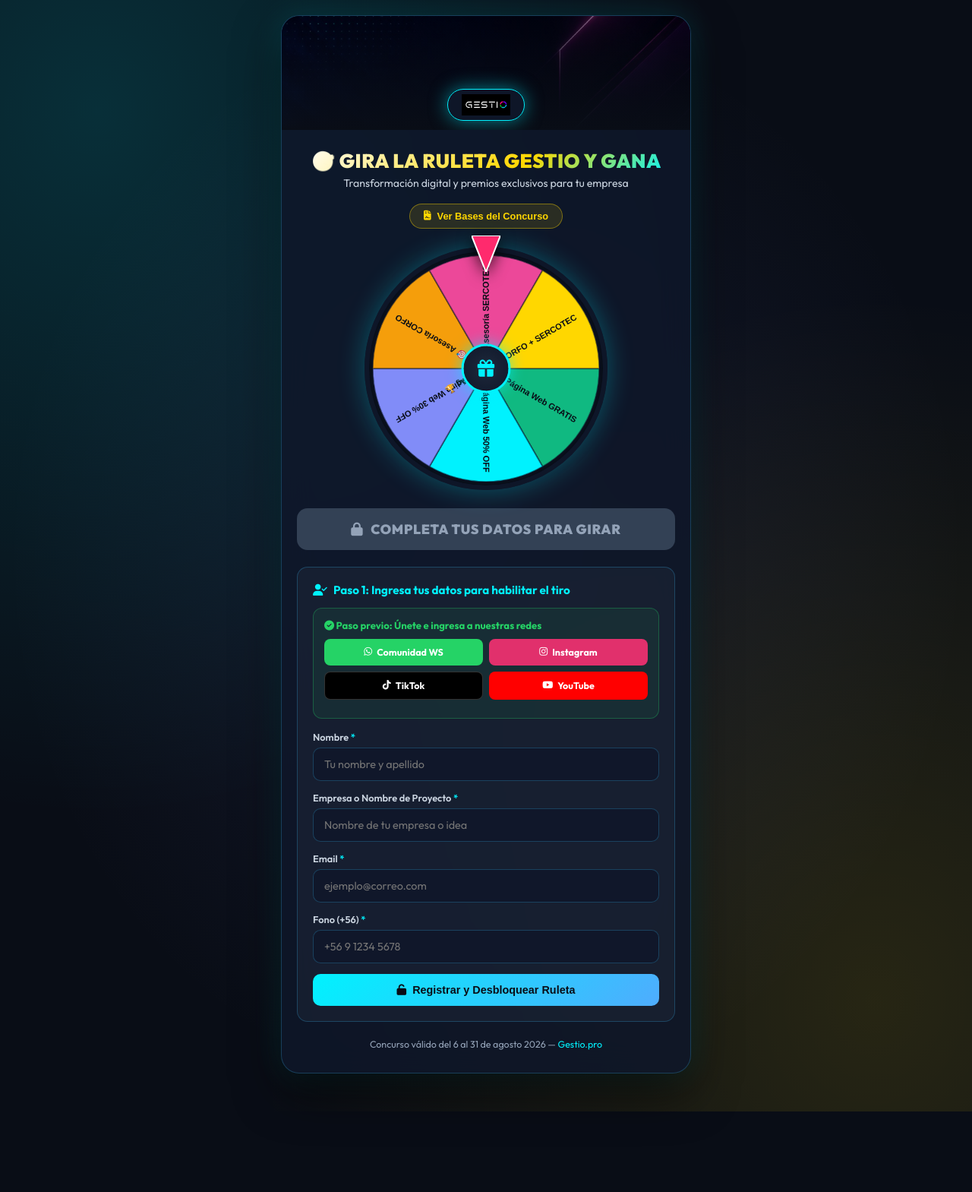
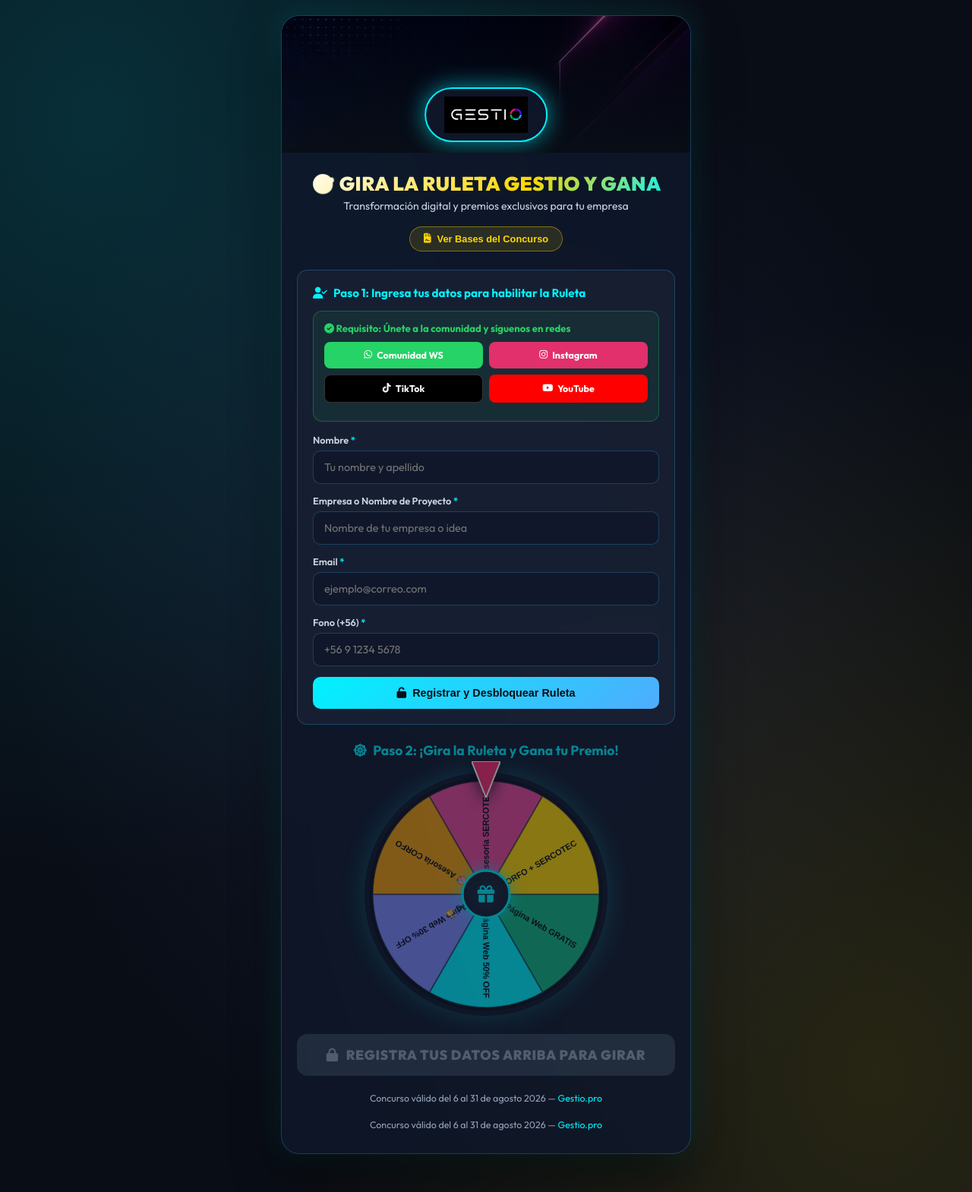
Before and after one commit to baastimella/VCARD, a plain HTML site: page ruleta.html in a window 1280 px wide. Shown: the whole page at 76% size. Before the commit the page ends 1463 px from the top, so only its background shows below. Drawn offline with nearby package versions, Linux system fonts and the light colour scheme.

Commit message:
fix: agrandar logo de encabezado y reordenar pasos colocando la ruleta debajo del formulario

```diff
--- a/ruleta.html
+++ b/ruleta.html
@@ -74,7 +74,7 @@
     /* Header Banner */
     .ruleta-header {
       position: relative;
-      height: 150px;
+      height: 180px;
       overflow: hidden;
       text-align: center;
     }
@@ -94,22 +94,23 @@
 
     .ruleta-logo-badge {
       position: absolute;
-      bottom: 12px;
+      bottom: 14px;
       left: 50%;
       transform: translateX(-50%);
       background: rgba(15, 23, 42, 0.95);
-      border: 1px solid var(--neon-cyan);
-      box-shadow: 0 0 25px rgba(0, 242, 254, 0.5);
-      padding: 6px 18px;
+      border: 2px solid var(--neon-cyan);
+      box-shadow: 0 0 30px rgba(0, 242, 254, 0.6);
+      padding: 10px 24px;
       border-radius: 50px;
       display: flex;
       align-items: center;
-      gap: 10px;
+      gap: 12px;
     }
 
     .ruleta-logo-img {
-      height: 28px;
+      height: 48px;
       width: auto;
+      display: block;
     }
 
     .ruleta-body {
@@ -549,32 +550,16 @@
           <i class="fa-solid fa-file-contract"></i> Ver Bases del Concurso
         </button>
 
-        <!-- Ruleta Canvas -->
-        <div class="wheel-wrapper">
-          <svg class="wheel-pointer" viewBox="0 0 38 48">
-            <polygon points="19,48 0,0 38,0" />
-          </svg>
-          <canvas id="wheelCanvas" width="500" height="500"></canvas>
-          <div class="wheel-center-cap">
-            <i class="fa-solid fa-gift"></i>
-          </div>
-        </div>
-
-        <!-- Botón Girar -->
-        <button class="btn-spin" id="btnSpin" disabled>
-          <i class="fa-solid fa-lock me-1"></i> Completa tus datos para Girar
-        </button>
-
-        <!-- Formulario Obligatorio para Habilitar Ruleta -->
+        <!-- Paso 1: Formulario Obligatorio para Habilitar Ruleta -->
         <div class="form-container" id="formWrapper">
           <div class="form-title">
-            <i class="fa-solid fa-user-check"></i> Paso 1: Ingresa tus datos para habilitar el tiro
+            <i class="fa-solid fa-user-check"></i> Paso 1: Ingresa tus datos para habilitar la Ruleta
           </div>
 
           <!-- Verificación de Redes y Comunidad -->
           <div class="social-verify-box">
             <div class="social-verify-title">
-              <i class="fa-solid fa-circle-check"></i> Paso previo: Únete e ingresa a nuestras redes
+              <i class="fa-solid fa-circle-check"></i> Requisito: Únete a la comunidad y síguenos en redes
             </div>
             <div class="social-verify-links">
               <a href="https://chat.whatsapp.com/J3YOBt77jQ5FCTQ3FeUbYI" target="_blank" rel="noopener noreferrer" class="social-btn social-btn--ws">
@@ -617,6 +602,32 @@
               <i class="fa-solid fa-unlock"></i> Registrar y Desbloquear Ruleta
             </button>
           </form>
+        </div>
+
+        <!-- Paso 2: Ruleta Canvas & Botón Girar -->
+        <div id="stepSpinArea" style="opacity: 0.5; pointer-events: none; transition: all 0.4s ease;">
+          <div class="form-title" style="justify-content: center; font-size: 1.1rem; margin-bottom: 18px;">
+            <i class="fa-solid fa-dharmachakra"></i> Paso 2: ¡Gira la Ruleta y Gana tu Premio!
+          </div>
+
+          <div class="wheel-wrapper">
+            <svg class="wheel-pointer" viewBox="0 0 38 48">
+              <polygon points="19,48 0,0 38,0" />
+            </svg>
+            <canvas id="wheelCanvas" width="500" height="500"></canvas>
+            <div class="wheel-center-cap">
+              <i class="fa-solid fa-gift"></i>
+            </div>
+          </div>
+
+          <!-- Botón Girar -->
+          <button class="btn-spin" id="btnSpin" disabled>
+            <i class="fa-solid fa-lock me-1"></i> Registra tus datos arriba para Girar
+          </button>
+        </div>
+
+        <div class="footer-text">
+          Concurso válido del 6 al 31 de agosto 2026 — <a href="https://gestio.pro" target="_blank">Gestio.pro</a>
         </div>
 
         <div class="footer-text">
@@ -783,11 +794,18 @@
 
         registeredLead = { name, company, email, phone };
 
-        // Ocultar formulario o marcar como listo
+        // Ocultar/bloquear formulario tras completar registro
         const formWrap = document.getElementById('formWrapper');
         if (formWrap) {
-          formWrap.style.opacity = '0.6';
+          formWrap.style.opacity = '0.7';
           formWrap.style.pointerEvents = 'none';
+        }
+
+        // Habilitar área de Ruleta (Paso 2)
+        const stepSpinArea = document.getElementById('stepSpinArea');
+        if (stepSpinArea) {
+          stepSpinArea.style.opacity = '1';
+          stepSpinArea.style.pointerEvents = 'auto';
         }
 
         // Habilitar botón de girar
@@ -795,7 +813,7 @@
         if (btnSpin) {
           btnSpin.disabled = false;
           btnSpin.innerHTML = '<i class="fa-solid fa-play me-1"></i> 🎰 ¡GIRAR RULETA AHORA!';
-          btnSpin.scrollIntoView({ behavior: 'smooth', block: 'center' });
+          stepSpinArea.scrollIntoView({ behavior: 'smooth', block: 'start' });
         }
       });
 
```
